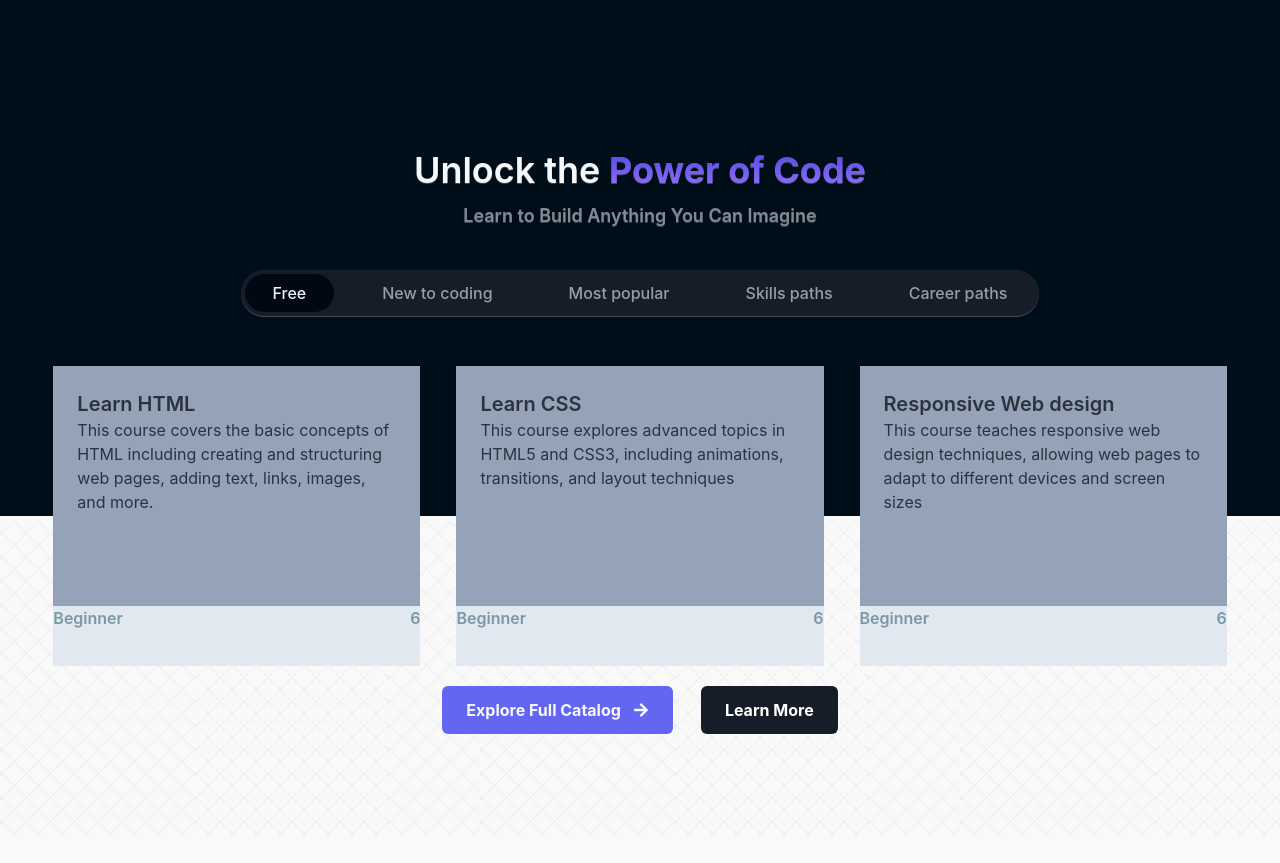
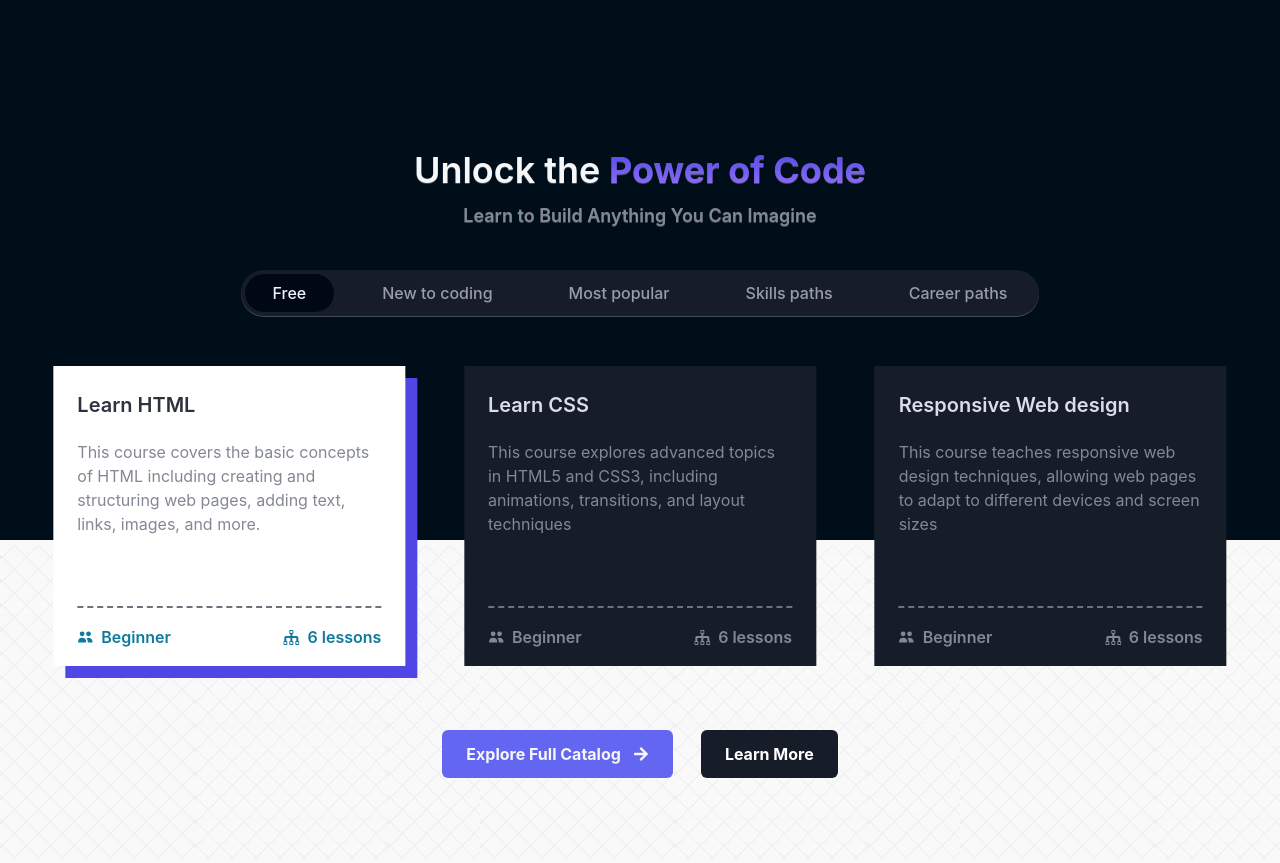
Before and after one commit to pantharshit007/brainForge, a React (Vite) app in the folder frontend/: page / in a window 1280 px wide. Shown: the part 1550-2413 px from the top of the page. Built offline with nearby package versions, Linux system fonts and the light colour scheme; the HTML template or start-up script is replaced by a standard one.

Commit message:
fix ~minor changes

```diff
--- a/frontend/src/components/core/HomePage/CourseCard.jsx
+++ b/frontend/src/components/core/HomePage/CourseCard.jsx
@@ -1,23 +1,43 @@
 import React from 'react'
+
+// Importing React Icons
+import { HiUsers } from "react-icons/hi";
+import { ImTree } from "react-icons/im";
 
 function CourseCard({ cardData, currentCard, setCurrentCard }) {
     return (
-        <div className='h-[300px] w-[40%] bg-white'>
+        <div className={`h-[300px] w-[360px] lg:w-[30%] cursor-pointer
+            ${currentCard === cardData?.heading
+                ? 'bg-white shadow-[12px_12px_0_0] shadow-indigo-600'
+                : 'bg-richblack-800'
+            }`}
+            onClick={() => setCurrentCard(cardData.heading)}
+        >
             {/* Upper section */}
-            <div className='h-[80%] bg-slate-400 px-6 pt-6'>
-                <div className='gap-4'>
-                    <div className='text-xl text-richblack-700 font-semibold border-red-400'>{cardData.heading}</div>
-                    <div className='text-x text-richblack-700 font-normal'>{cardData.description}</div>
+            <div className='h-[80%] px-6 pt-6 ' >
+                <div className=' flex flex-col gap-5'>
+                    <div className={`text-[20px]  font-semibold
+                        ${currentCard === cardData?.heading ? "text-richblack-700" : "text-richblack-25"}`}>
+                        {cardData.heading}
+                    </div>
+                    <div className='text-x text-richblack-300 font-normal'>{cardData.description}</div>
                 </div>
             </div>
 
             {/* Lower section */}
-            <div className='flex justify-between bg-slate-200 h-[20%] text-richblue-100 font-semibold'>
-                <div>
+            <div className={`flex justify-between mx-6 h-[20%]  font-semibold border-t-[2px] border-richblack-400
+                ${currentCard === cardData?.heading
+                    ? 'text-blue-300'
+                    : 'text-richblack-300'
+                }
+            border-dashed `}>
+                <div className='flex items-center gap-2 text-[16px]'>
+                    <HiUsers />
                     <p>{cardData.level}</p>
                 </div>
-                <div>
-                    <p>{cardData.lessionNumber}</p>
+                <div className='flex items-center gap-2 text-[16px]'>
+                    <ImTree />
+                    <p>{cardData.lessionNumber} lessons</p>
                 </div>
 
             </div>
--- a/frontend/src/components/core/HomePage/ExploreMore.jsx
+++ b/frontend/src/components/core/HomePage/ExploreMore.jsx
@@ -20,7 +20,7 @@ function ExploreMore() {
     }
 
     return (
-        <div className='w-full'>
+        <div className='w-full mb-6'>
             <div className='relative '>
 
                 {/* Heading */}
@@ -51,7 +51,7 @@ function ExploreMore() {
                 <div className="hidden lg:block lg:h-[200px]"></div>
 
                 {/* Cards */}
-                <div className='absolute flex flex-col lg:flex-row justify-between w-full gap-9  -translate-y-[50%]'>{
+                <div className='lg:absolute gap-10 justify-center lg:gap-0 flex lg:justify-between flex-wrap w-full lg:bottom-[0] lg:left-[50%] lg:translate-x-[-50%] lg:translate-y-[50%] text-black lg:mb-0 mb-7 lg:px-0 px-3'>{
                     courses.map((course, index) => {
                         return (
                             <CourseCard
@@ -63,6 +63,7 @@ function ExploreMore() {
                         )
                     })
                 }</div>
+
             </div>
         </div>
     )
--- a/frontend/src/pages/Home.jsx
+++ b/frontend/src/pages/Home.jsx
@@ -121,7 +121,7 @@ function Home() {
                 <div className='homepage_bg h-[320px]'>
 
                     <div className='w-11/12 max-w-maxContent flex flex-col justify-center items-center gap-5 mx-auto'>
-                        <div className='lg:h-[150px]'></div>
+                        <div className='lg:h-[170px]'></div>
                         {/* Buttons */}
                         <div className='flex flex-row gap-7 text-white'>
                             <CTAButton active={true} linkTo={'/signup'}>
```
